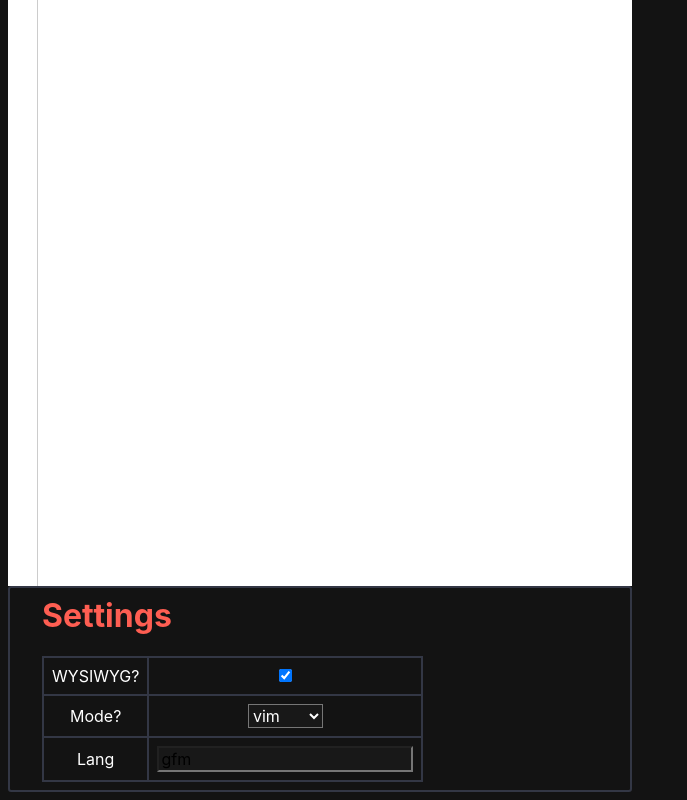
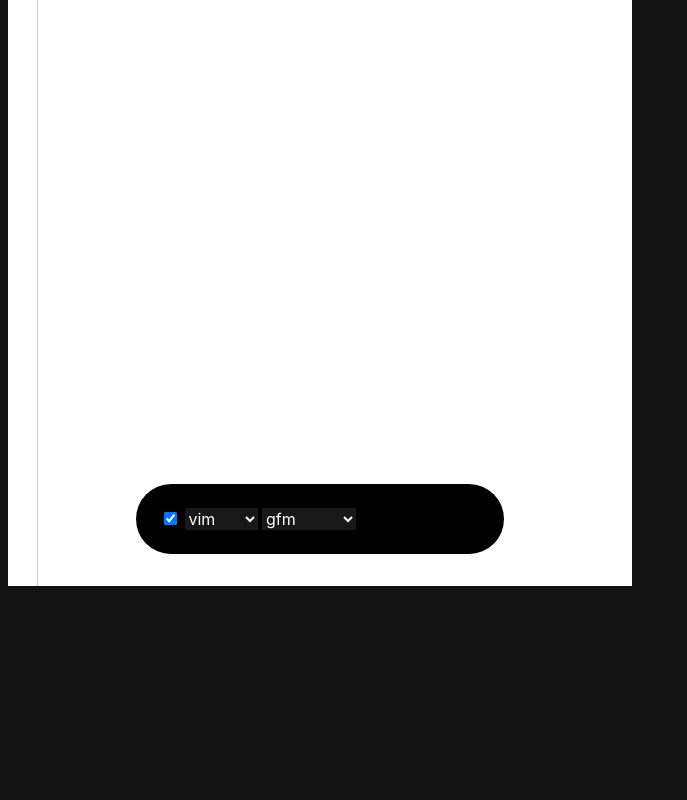
Before and after one commit to Qwiri/kollab, a Svelte app in the folder frontend/: page / in a window 1280 px wide. Shown: the part 222-1022 px from the top of the page, without its empty margins (0-687 px from the left). After the commit the page ends 816 px from the top, so only its background shows below. Built offline with nearby package versions, Linux system fonts and the light colour scheme.

Commit message:
feat: added floating controls

```diff
--- a/frontend/src/App.svelte
+++ b/frontend/src/App.svelte
@@ -1,54 +1,18 @@
 <script>
+	import EditorSettings from "./components/controls/EditorSettings.svelte";
 	import Display from "./components/elements/Display.svelte";
 	import WriteField from "./components/elements/WriteField.svelte";
-	import { language, writeMode } from "./store";
-
-	let wysiwyg = true;
+	import { enableWYSIWYG } from "./editorPref";
 </script>
 
 <main>
 	<div class="halfScreen">
 		<div class="fullscreenY growPls">
+			<EditorSettings />
 			<WriteField />
 		</div>
-		<div id="settings">
-			<h1>Settings</h1>
-			<table>
-				<tr>
-					<td>
-						<label for="wysiwyg">WYSIWYG?</label>
-					</td>
-					<td>
-						<input type="checkbox" name="wysiwyg" bind:checked={wysiwyg} />
-					</td>
-				</tr>
-				<tr>
-					<td>
-						<label for="writeMode">
-							Mode?
-						</label>
-					</td>
-					<td>
-						<select name="writeMode" bind:value={$writeMode}>
-							<option>default</option>
-							<option>vim</option>
-							<option>emacs</option>
-						</select>
-					</td>
-
-				</tr>
-				<tr>
-					<td>
-						<label for="lang">Lang</label>
-					</td>
-					<td>
-						<input type="text" name="lang" bind:value={$language} />
-					</td>
-				</tr>
-			</table>
-		</div>
 	</div>
-	{#if wysiwyg}
+	{#if $enableWYSIWYG}
 		<div class="halfScreen fullscreenY displayWrapper">
 			<Display />
 		</div>
@@ -77,24 +41,7 @@
 		.growPls {
 			display: flex;
 			flex-direction: column;
-		}
-
-		select {
-			color: white;
-		}
-		#settings {
-
-			h1 {
-				margin-top: 0;
-			}
-			border-radius: .2rem;
-			border: 2px solid var(--main-grey);
-			padding: .5rem;
-			padding-left: 2rem;
-
-			table {
-				text-align: center;
-			}
+			position: relative;
 		}
 	}
 </style>
--- /dev/null
+++ b/frontend/src/components/controls/EditorSettings.svelte
@@ -0,0 +1,42 @@
+<script>
+    import { enableWYSIWYG, language, writeMode } from "../../editorPref";
+    import { languages } from "../../store";
+</script>
+
+<div id="settings">
+    <input type="checkbox" name="wysiwyg" bind:checked={$enableWYSIWYG} />
+    <select name="writeMode" bind:value={$writeMode}>
+        <option>default</option>
+        <option>vim</option>
+        <option>emacs</option>
+    </select>
+
+    <select name="language" bind:value={$language}>
+        {#each languages as lang}
+            <option>{lang}</option>
+        {/each}
+    </select>
+</div>
+
+<style lang="scss">
+    #settings {
+        position: absolute;
+        bottom: 2rem;
+        z-index: 100;
+
+        background-color: #000000;
+        border-radius: 1000px;
+
+        padding: 1.5rem;
+        left: 0;
+        right: 0;
+        margin-left: auto;
+        margin-right: auto;
+        width: 25vw;
+
+        select {
+            color: white;
+            border: none;
+        }
+    }
+</style>
--- a/frontend/src/components/elements/WriteField.svelte
+++ b/frontend/src/components/elements/WriteField.svelte
@@ -1,28 +1,29 @@
 <script lang="ts">
 	import CodeMirrorEditor from "./CodeMirrorEditor.svelte";
 
-    import { language, mdText, writeMode } from "../../store";
-	import { onMount } from 'svelte';
+	import { mdText } from "../../store";
+	import { onMount } from "svelte";
 
-    import CodeMirror from "codemirror";
+	import CodeMirror from "codemirror";
 
 	// supported languages
 	import "codemirror/mode/gfm/gfm";
 	import "codemirror/mode/javascript/javascript";
 
 	import "codemirror/keymap/vim";
+	import { language, writeMode } from "../../editorPref";
 
 	const options = {
 		mode: "gfm",
 		lineNumbers: true,
 		value: $mdText,
-        keyMap: 'vim',
-		lineWrapping: true
-	}
+		keyMap: "vim",
+		lineWrapping: true,
+	};
 	let editor;
 
 	$: if (editor) {
-		writeMode.subscribe(m => editor.setOption("keyMap", m));
+		writeMode.subscribe((m) => editor.setOption("keyMap", m));
 		language.subscribe(switchLanguage);
 	}
 
@@ -35,8 +36,8 @@
 		editor.setOption("mode", lang);
 	}
 
-	let cursor_activity = false
-	onMount(()=>{
+	let cursor_activity = false;
+	onMount(() => {
 		console.log("Editor: ", editor);
 	});
 
--- /dev/null
+++ b/frontend/src/editorPref.ts
@@ -0,0 +1,7 @@
+import { Writable, writable } from "svelte/store";
+import { languages } from "./store";
+import type { WriteMode } from "./types";
+
+export const enableWYSIWYG: Writable<boolean> = writable(true);
+export const writeMode: Writable<WriteMode> = writable('vim');
+export const language: Writable<string> = writable(languages[0]);
--- a/frontend/src/store.ts
+++ b/frontend/src/store.ts
@@ -2,5 +2,9 @@ import { writable } from 'svelte/store';
 import type { Writable } from 'svelte/store';
 
 export const mdText: Writable<string> = writable('');
-export const writeMode: Writable<string> = writable("vim");
-export const language: Writable<string> = writable("gfm");
+
+export const languages = [
+    "gfm",
+    "qml",
+    "javascript",
+];
--- /dev/null
+++ b/frontend/src/types.ts
@@ -0,0 +1 @@
+export type WriteMode = "vim" | "emacs" | "normal";
```
